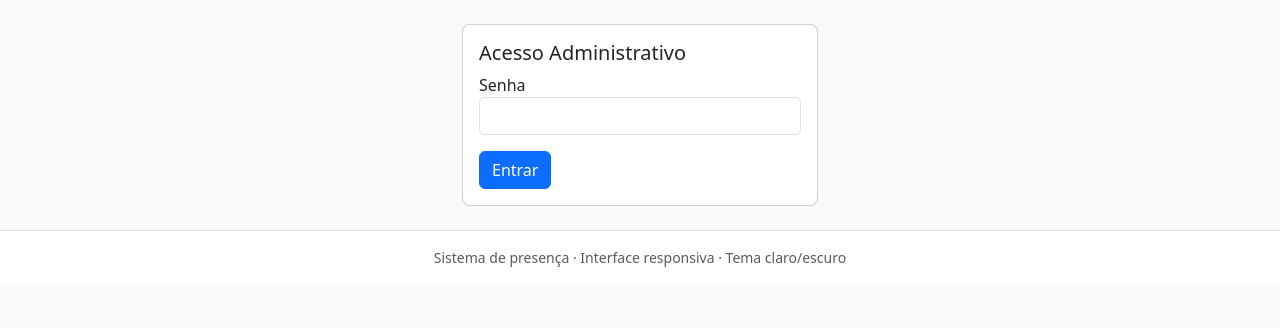
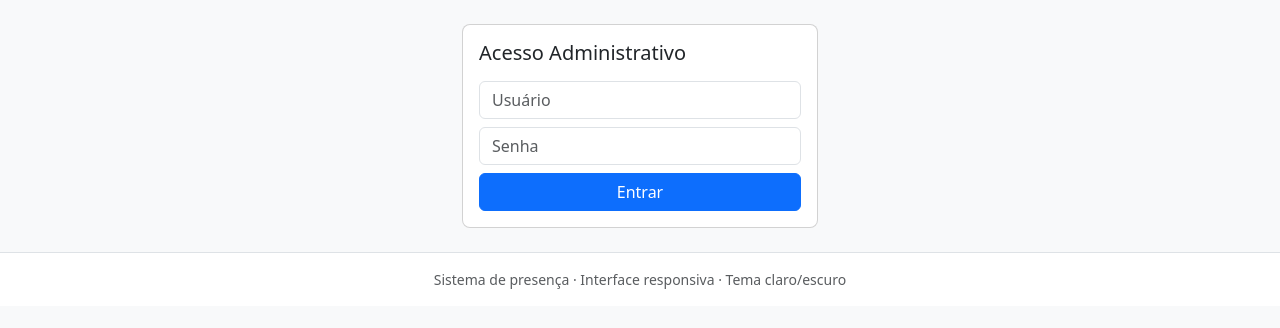
Before and after one commit to awerneck/lista_presenca, a Flask app: page /login in a window 1280 px wide. Shown: the part 56-384 px from the top of the page. Run offline with Flask 3, Linux system fonts and the light colour scheme; parts of the project's set-up code (start-up, migrations or seed data) failed here and were passed over.

Commit message:
Update login.html

```diff
--- a/templates/login.html
+++ b/templates/login.html
@@ -1,17 +1,26 @@
 {% extends "base.html" %}
+{% block title %}Login Admin{% endblock %}
 {% block content %}
 <div class="row justify-content-center">
-  <div class="col-md-4">
-    <div class="card p-3">
-      <h5>Acesso Administrativo</h5>
-      {% if erro %}<div class="alert alert-danger">Senha inválida</div>{% endif %}
-      <form action="/admin" method="get">
-        <div class="mb-3">
-          <label>Senha</label>
-          <input name="senha" class="form-control" type="password" required>
-        </div>
-        <button class="btn btn-primary">Entrar</button>
-      </form>
+  <div class="col-12 col-md-6 col-lg-4">
+    <div class="card">
+      <div class="card-body">
+        <h3 class="h5 mb-3">Acesso Administrativo</h3>
+        {% if erro %}<div class="alert alert-danger" role="alert">Usuário ou senha incorretos</div>{% endif %}
+        <form method="POST" aria-label="Formulário de login">
+          <div class="mb-2">
+            <label class="form-label visually-hidden" for="usuario">Usuário</label>
+            <input id="usuario" class="form-control" name="usuario" placeholder="Usuário" required>
+          </div>
+          <div class="mb-2">
+            <label class="form-label visually-hidden" for="senha">Senha</label>
+            <input id="senha" class="form-control" name="senha" type="password" placeholder="Senha" required>
+          </div>
+          <div class="d-grid">
+            <button class="btn btn-primary">Entrar</button>
+          </div>
+        </form>
+      </div>
     </div>
   </div>
 </div>
```
